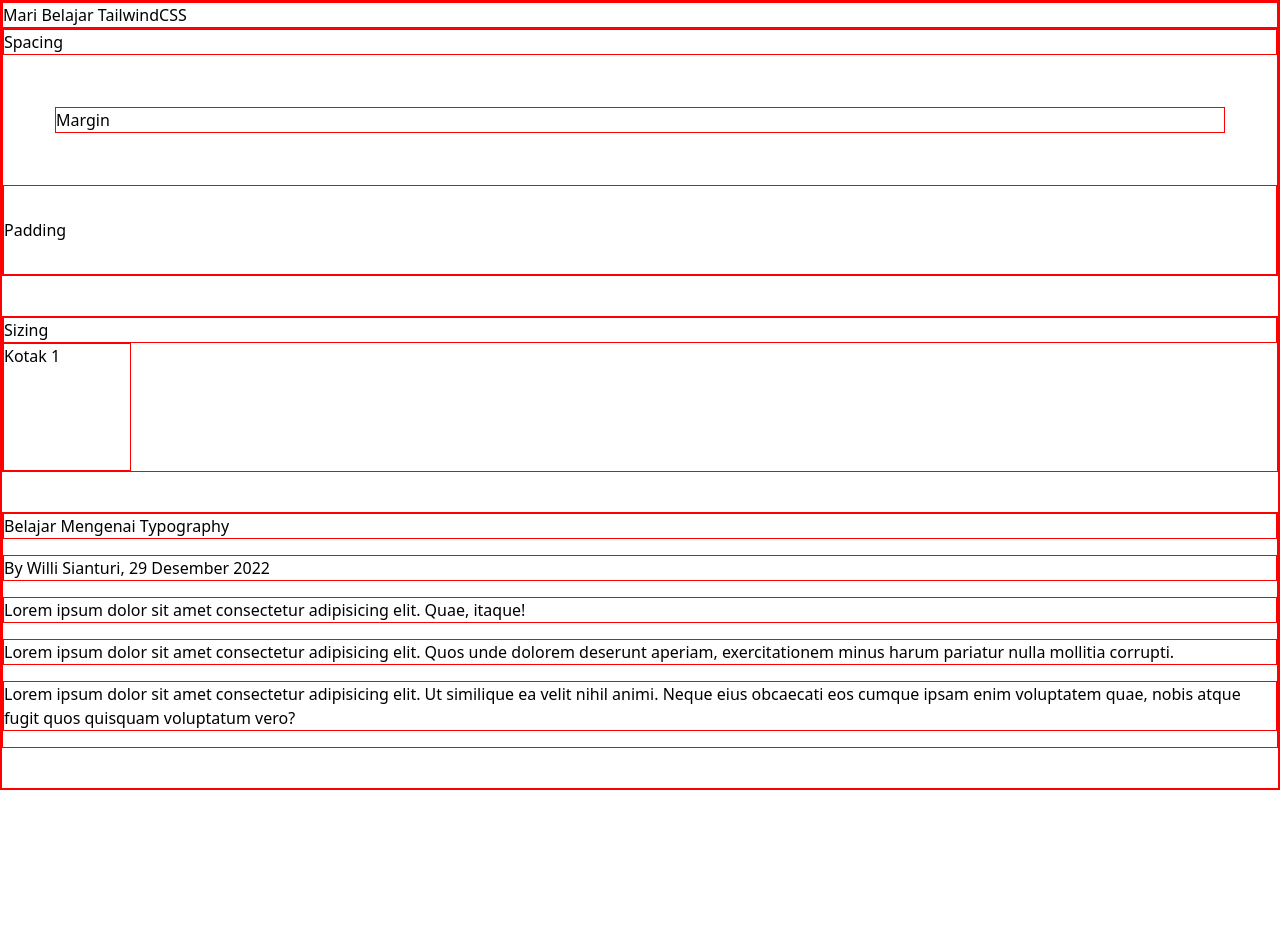
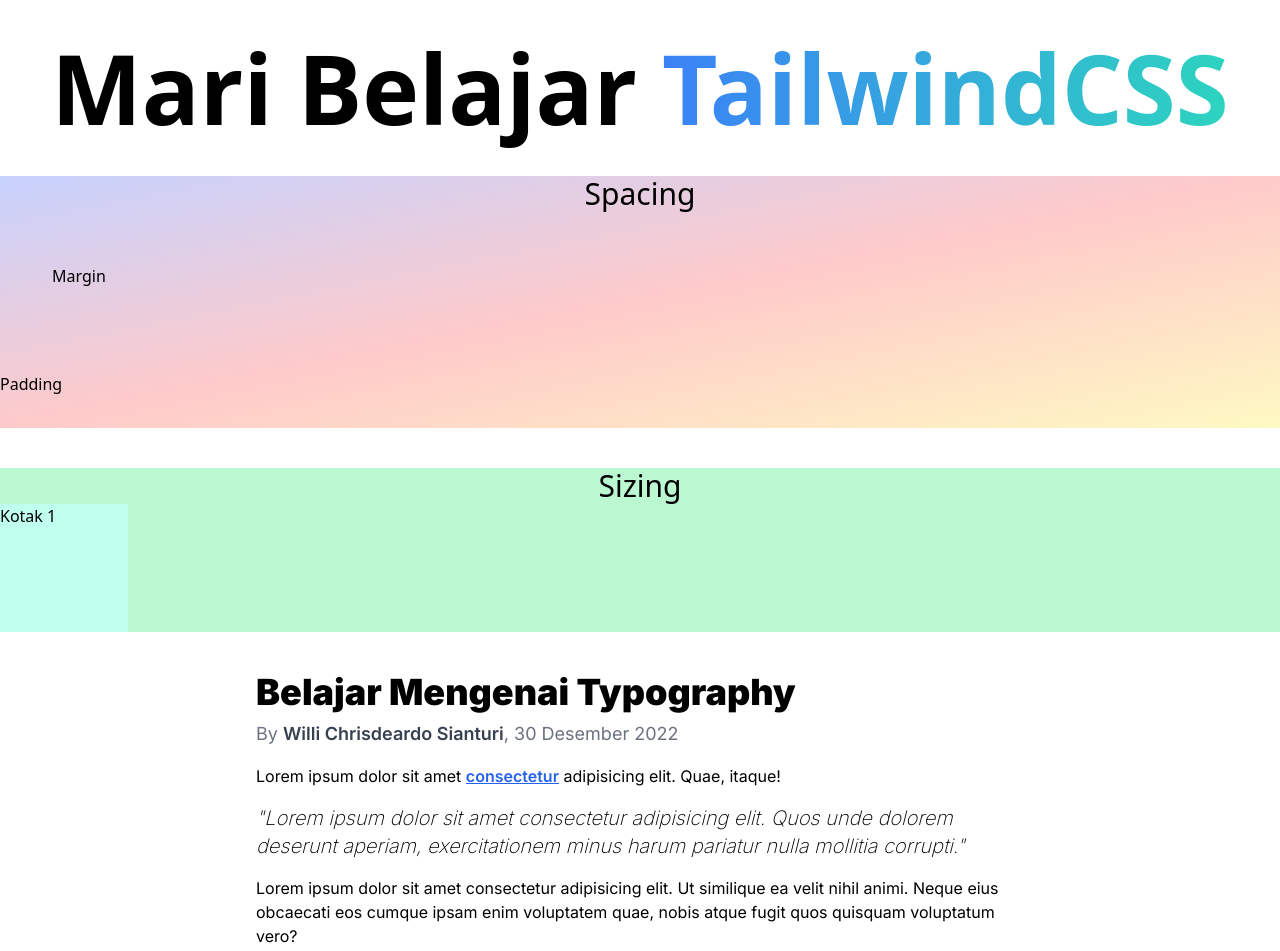
Before and after one commit to sianturiwilly/belajar-tailwind, a plain HTML site: page index.html in a window 1280 px wide. Before the commit the page ends 800 px from the top, so only its background shows below. Drawn offline with nearby package versions, Linux system fonts and the light colour scheme.

Commit message:
Commit ketiga

```diff
--- a/index.html
+++ b/index.html
@@ -1,9 +1,12 @@
 <!DOCTYPE html>
 <html lang="en">
 <head>
-    <meta charset="UTF-8">
-    <meta http-equiv="X-UA-Compatible" content="IE=edge">
-    <meta name="viewport" content="width=device-width, initial-scale=1.0">
+    <meta charset="UTF-8" />
+    <meta http-equiv="X-UA-Compatible" content="IE=edge" />
+    <meta name="viewport" content="width=device-width, initial-scale=1.0" />
+    <link rel="preconnect" href="https://fonts.googleapis.com">
+    <link rel="preconnect" href="https://fonts.gstatic.com" crossorigin>
+    <link href="https://fonts.googleapis.com/css2?family=Inter:wght@200;400;600;900&display=swap" rel="stylesheet">
     <script src="https://cdn.tailwindcss.com"></script>
     <script>
         tailwind.config = {
@@ -12,36 +15,39 @@
                 spacing: {
                     13: '3.25rem',
                 },
+                fontFamily: {
+                    inter: ['Inter'],
+                },
+                colors: {
+                    wpu: '#bada55',
+                    kopi: '#c0ffee',
+                },
             },
           },
         };
     </script>
     <title>Belajar TailwindCSS</title>
-    <style type="text/tailwindcss">
-        * {
-            border: 1px solid red;
-        }
-    </style>
+    <style type="text/tailwindcss"></style>
 </head>
 <body>
-    <h1>Mari Belajar TailwindCSS</h1>
+    <h1 class="text-8xl font-bold text-center my-10">Mari Belajar <span class="bg-gradient-to-r from-blue-500 to-teal-400 bg-clip-text text-transparent">TailwindCSS</span></h1>
 
-    <section class="mb-10">
-        <h2>Spacing</h2>
+    <section class="mb-10 bg-gradient-to-br from-indigo-200 via-red-200 to-yellow-100">
+        <h2 class="text-3xl text-center">Spacing</h2>
         <div class="m-13">Margin</div>
         <div class="py-8">Padding</div>
     </section>
 
-    <section class="mb-10">
-        <h2>Sizing</h2>
-        <div class="w-32 h-32">Kotak 1</div>
+    <section class="mb-10 bg-green-200">
+        <h2 class="text-3xl text-center">Sizing</h2>
+        <div class="w-32 h-32 bg-kopi">Kotak 1</div>
     </section>
 
-    <section class="mb-10">
-        <h2 class="mb-4">Belajar Mengenai Typography</h2>
-        <div class="mb-4">By Willi Sianturi, 29 Desember 2022</div>
-        <p class="mb-4">Lorem ipsum dolor sit amet consectetur adipisicing elit. Quae, itaque!</p>
-        <p class="mb-4">Lorem ipsum dolor sit amet consectetur adipisicing elit. Quos unde dolorem deserunt aperiam, exercitationem minus harum pariatur nulla mollitia corrupti.</p>
+    <section class="mb-96 font-inter max-w-3xl mx-auto">
+        <h2 class="mb-2 text-4xl font-bold">Belajar Mengenai Typography</h2>
+        <div class="mb-4 text-lg text-gray-500">By <a href="#" class="text-gray-700 font-semibold">Willi Chrisdeardo Sianturi</a>, 30 Desember 2022</div>
+        <p class="mb-4">Lorem ipsum dolor sit amet <a href="#" class="underline font-semibold text-blue-600">consectetur</a> adipisicing elit. Quae, itaque!</p>
+        <blockquote class="mb-4 italic font-thin text-xl">"Lorem ipsum dolor sit amet consectetur adipisicing elit. Quos unde dolorem deserunt aperiam, exercitationem minus harum pariatur nulla mollitia corrupti."</blockquote>
         <p class="mb-4">Lorem ipsum dolor sit amet consectetur adipisicing elit. Ut similique ea velit nihil animi. Neque eius obcaecati eos cumque ipsam enim voluptatem quae, nobis atque fugit quos quisquam voluptatum vero?</p>
     </section>
 </body>
```
